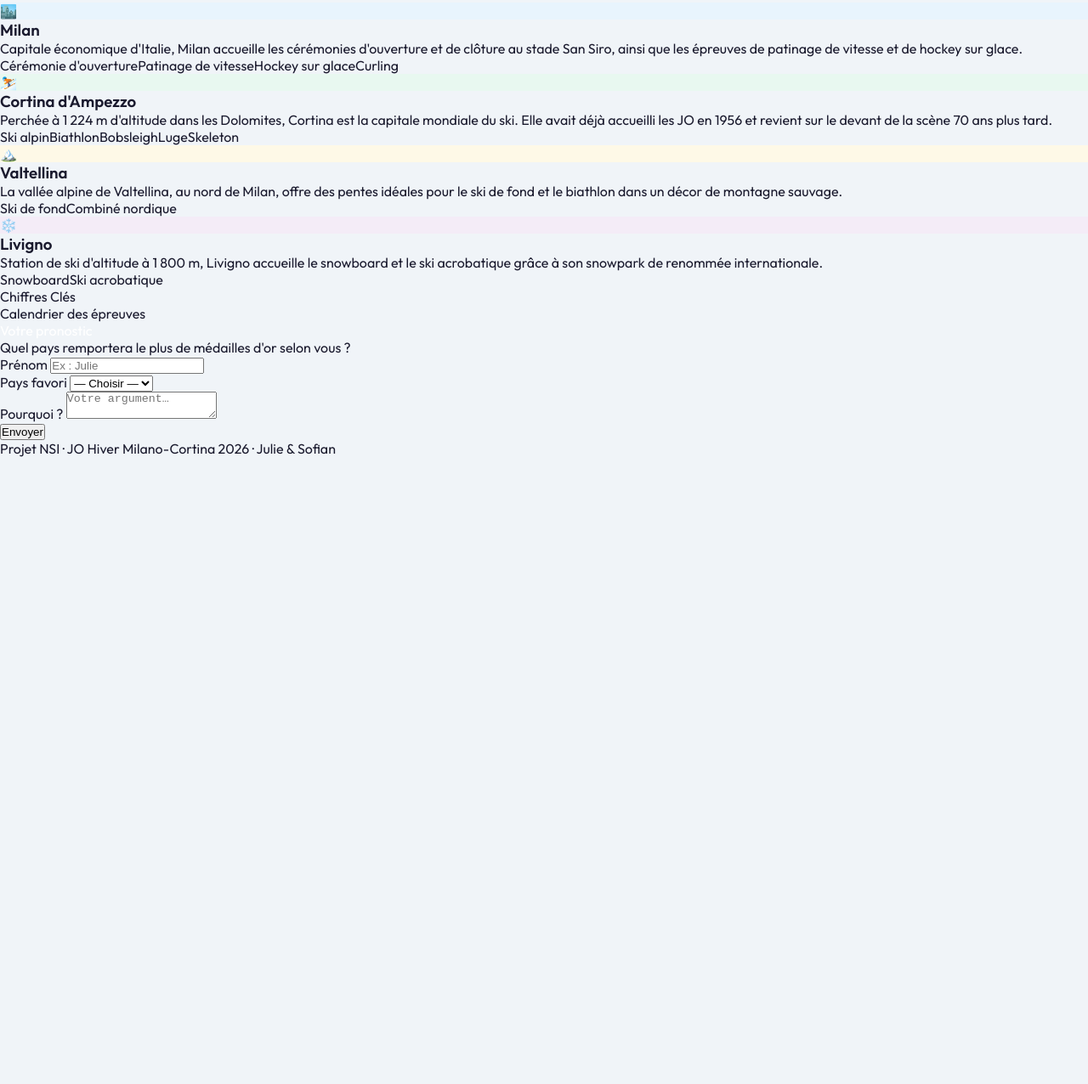
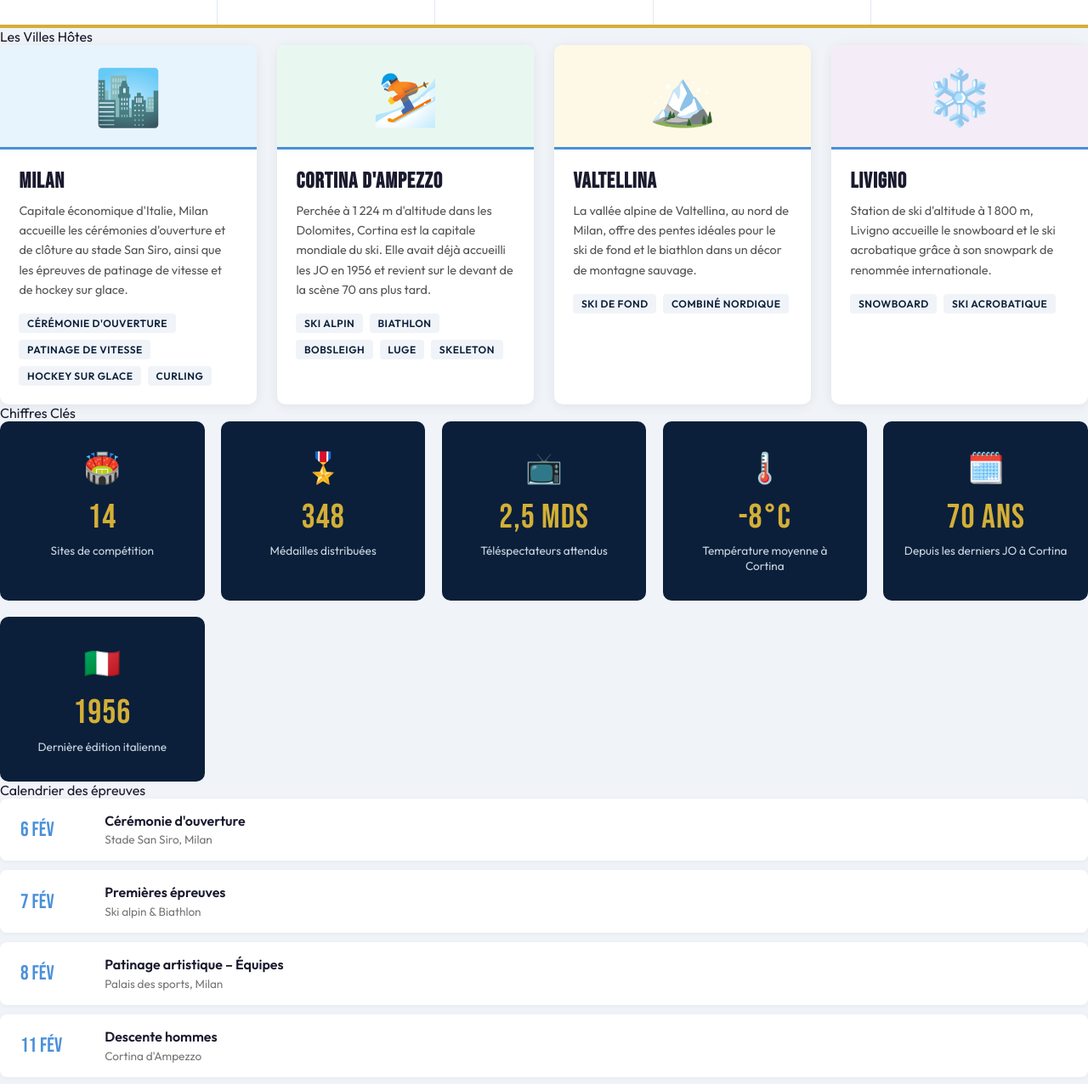
Before and after one commit to dev-sofian/jeux-olympiques, a plain HTML site: page index.html in a window 1280 px wide. Shown: the part 753-2029 px from the top of the page at 85% size. Before the commit the page ends 1291 px from the top, so only its background shows below. Drawn offline with Linux system fonts and the light colour scheme.

Commit message:
finitions de index.css et index.js + ajout d'un readme

```diff
--- a/index.css
+++ b/index.css
@@ -74,3 +74,194 @@
     flex-wrap: wrap;
     margin-top: 2.5rem;
 }
+
+.stats-bandeau {
+    display: flex;
+    justify-content: center;
+    flex-wrap: wrap;
+    border-top: 4px solid var(--or);
+    border-bottom: 4px solid var(--or);
+    background: #fff;
+}
+
+.stat-item {
+    flex: 1;
+    min-width: 150px;
+    text-align: center;
+    padding: 2rem 1rem;
+    border-right: 1px solid #e0e8f0;
+}
+
+.stat-item:last-child {
+    border-right: none;
+}
+
+.stat-chiffre {
+    font-family: 'Bebas Neue', sans-serif;
+    font-size: 3rem;
+    color: var(--bleu-glace);
+    display: block;
+}
+
+.stat-label {
+    font-size: .8rem;
+    color: #777;
+    text-transform: uppercase;
+    letter-spacing: 1px;
+    margin-top: .3rem;
+    display: block;
+}
+
+.villes-grille {
+    display: grid;
+    grid-template-columns: repeat(auto-fill, minmax(280px, 1fr));
+    gap: 1.5rem;
+}
+
+.ville-carte {
+    background: var(--carte);
+    border-radius: 10px;
+    overflow: hidden;
+    box-shadow: 0 2px 14px rgba(0, 0, 0, .07);
+    transition: transform .2s;
+}
+
+.ville-carte:hover {
+    transform: translateY(-5px);
+}
+
+.ville-emoji {
+    height: 120px;
+    display: flex;
+    align-items: center;
+    justify-content: center;
+    font-size: 4rem;
+}
+
+.ville-corps {
+    padding: 1.4rem;
+    border-top: 3px solid var(--bleu-glace);
+}
+
+.ville-corps h3 {
+    font-family: 'Bebas Neue', sans-serif;
+    font-size: 1.6rem;
+    letter-spacing: 1px;
+    margin-bottom: .5rem;
+}
+
+.ville-corps p {
+    font-size: .9rem;
+    color: #555;
+    line-height: 1.6;
+}
+
+.ville-tags {
+    display: flex;
+    flex-wrap: wrap;
+    gap: .5rem;
+    margin-top: 1rem;
+}
+
+.ville-tag {
+    font-size: .75rem;
+    font-weight: 600;
+    text-transform: uppercase;
+    letter-spacing: .5px;
+    padding: .25rem .6rem;
+    border-radius: 4px;
+    background: var(--blanc-neige);
+    color: var(--bleu-nuit);
+}
+
+.chiffres-grille {
+    display: grid;
+    grid-template-columns: repeat(auto-fill, minmax(200px, 1fr));
+    gap: 1.2rem;
+}
+
+.chiffre-carte {
+    background: var(--bleu-nuit);
+    color: #fff;
+    border-radius: 10px;
+    padding: 2rem 1.5rem;
+    text-align: center;
+}
+
+.chiffre-icone {
+    font-size: 2.2rem;
+    margin-bottom: .8rem;
+    display: block;
+}
+
+.chiffre-valeur {
+    font-family: 'Bebas Neue', sans-serif;
+    font-size: 2.5rem;
+    color: var(--or);
+    display: block;
+    letter-spacing: 1px;
+}
+
+.chiffre-desc {
+    font-size: .85rem;
+    color: var(--argent);
+    margin-top: .4rem;
+    display: block;
+}
+
+.calendrier-liste {
+    display: flex;
+    flex-direction: column;
+    gap: .7rem;
+}
+
+.calendrier-item {
+    display: flex;
+    align-items: center;
+    gap: 1.2rem;
+    background: var(--carte);
+    padding: 1rem 1.5rem;
+    border-radius: 8px;
+    box-shadow: 0 1px 6px rgba(0, 0, 0, .05);
+    transition: transform .15s;
+}
+
+.calendrier-item:hover {
+    transform: translateX(5px);
+}
+
+.calendrier-date {
+    font-family: 'Bebas Neue', sans-serif;
+    font-size: 1.5rem;
+    color: var(--bleu-glace);
+    min-width: 80px;
+}
+
+.calendrier-info strong {
+    display: block;
+    font-size: 1rem;
+    margin-bottom: .1rem;
+}
+
+.calendrier-info span {
+    font-size: .85rem;
+    color: #777;
+}
+
+.formulaire-section {
+    background: var(--bleu-nuit);
+    color: #fff;
+    padding: 4.5rem 2rem;
+    margin-top: 4rem;
+}
+
+.formulaire-inner {
+    max-width: 600px;
+    margin: 0 auto;
+}
+
+.formulaire-intro {
+    color: var(--argent);
+    margin-bottom: 2rem;
+    font-size: .95rem;
+}
--- a/index.js
+++ b/index.js
@@ -98,6 +98,56 @@ function afficherVilles() {
     });
 }
 
+function afficherChiffres() {
+    const grille = document.getElementById("chiffresGrille");
+    chiffres.forEach(c => {
+        const carte = document.createElement("div");
+        carte.className = "chiffre-carte";
+        carte.innerHTML = `
+            <span class="chiffre-icone">${c.icone}</span>
+            <span class="chiffre-valeur">${c.valeur}</span>
+            <span class="chiffre-desc">${c.desc}</span>
+        `;
+        grille.appendChild(carte);
+    });
+}
+
+function afficherCalendrier() {
+    const liste = document.getElementById("calendrierListe");
+    calendrier.forEach(e => {
+        const item = document.createElement("div");
+        item.className = "calendrier-item";
+        item.innerHTML = `
+            <div class="calendrier-date">${e.date}</div>
+            <div class="calendrier-info">
+                <strong>${e.titre}</strong>
+                <span>${e.lieu}</span>
+            </div>
+        `;
+        liste.appendChild(item);
+    });
+}
+
+function gererFormulaire() {
+    const bouton = document.getElementById("boutonEnvoyer");
+    bouton.addEventListener("click", function() {
+        const prenom = document.getElementById("prenom").value.trim();
+        const pays = document.getElementById("pays-favori").value;
+        if (!prenom || !pays) {
+            alert("Merci de remplir le prénom et le pays favori.");
+            return;
+        }
+        const conf = document.getElementById("confirmation");
+        conf.textContent = `✅ Merci ${prenom} ! Tu mises sur la ${pays} — bonne chance !`;
+        conf.style.display = "block";
+        bouton.disabled = true;
+        bouton.style.opacity = ".5";
+    });
+}
+
 afficherFlocons();
 afficherStats();
 afficherVilles();
+afficherChiffres();
+afficherCalendrier();
+gererFormulaire();
```
Also changed, not shown: 1 other file.
